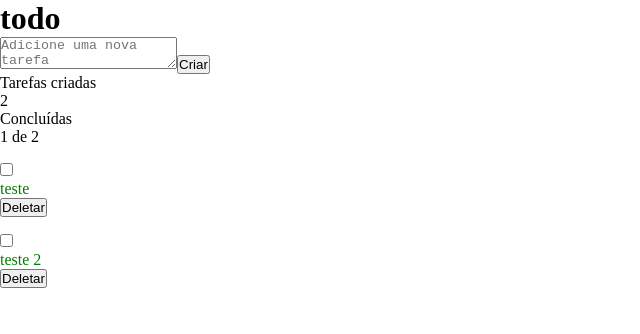
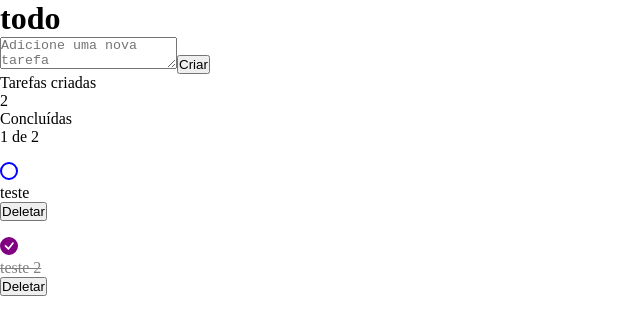
Before and after one commit to luccacodes/desafio-01-todolist, a React (Vite) app: page / in a window 1280 px wide. Shown: the top 334 px of the page, without its empty margins (0-640 px from the left). Built offline with nearby package versions, Linux system fonts and the light colour scheme.

Commit message:
Add complete task feature

```diff
--- a/package.json
+++ b/package.json
@@ -11,6 +11,7 @@
   "dependencies": {
     "react": "^18.2.0",
     "react-dom": "^18.2.0",
+    "react-icons": "^4.7.1",
     "uuid": "^9.0.0"
   },
   "devDependencies": {
--- a/src/App.tsx
+++ b/src/App.tsx
@@ -40,10 +40,29 @@ function App() {
     setTasks(tasksWithoutDeletedOne);
   }
 
+  function toggleTaskCompletedById(taskId: string) {
+    const newTasks = tasks.map(task => {
+      if (task.id === taskId) {
+        return {
+          ...task,
+          isCompleted: !task.isCompleted
+        }
+      } else {
+        return task;
+      }
+    })
+    setTasks(newTasks);
+  }
+
   return (
     <>
     <h1>todo</h1>
-    <TaskList onAddTask={addTask} onDeleteTask={deleteTaskById} tasks={tasks} />
+    <TaskList
+      tasks={tasks}
+      onAddTask={addTask}
+      onDeleteTask={deleteTaskById}
+      onCompleteTask={toggleTaskCompletedById}
+    />
     </>
   )
 }
--- a/src/components/Task.module.css
+++ b/src/components/Task.module.css
@@ -1,3 +1,28 @@
+.checkContainer {
+  min-width: 1.125rem;
+  height: 1.125rem;
+  background: none;
+  border: none;
+}
+
+.checkContainer div {
+  width: 100%;
+  height: 100%;
+  border: 2px solid blue;
+  border-radius: 50%;
+}
+
+.checkContainer svg {
+  width: 100%;
+  height: 100%;
+  color: purple;
+}
+
 .task {
   margin-top: 1rem;
 }
+
+p.textCompleted {
+  color: gray;
+  text-decoration: line-through;
+}
--- a/src/components/Task.tsx
+++ b/src/components/Task.tsx
@@ -1,25 +1,28 @@
 import { ChangeEvent, FormEvent, useState } from 'react'
 import { ITask } from '../App';
 import styles from './Task.module.css'
+import { BsFillCheckCircleFill } from 'react-icons/bs'
 
 interface TaskProps {
   task: ITask;
   onDeleteTask: (taskId: string) => void;
+  onCompleteTask: (taskId: string) => void;
 }
 
-export function Task({ task, onDeleteTask }: TaskProps) {
-  const [isCompleted, setIsCompleted] = useState(false);
+export function Task({ task, onDeleteTask, onCompleteTask }: TaskProps) {
+  // const [isCompleted, setIsCompleted] = useState(false);
+  // const strikethroughClass = isCompleted ? styles.strikethrough : '';
 
-  const strikethroughClass = isCompleted ? styles.strikethrough : '';
-
-  function handleTaskCompleted() {
-    setIsCompleted(true);
-  }
+  // function handleTaskCompleted() {
+  //   setIsCompleted(true);
+  // }
 
   return (
     <div className={styles.task}>
-      <input type="checkbox" defaultChecked={isCompleted} onClick={handleTaskCompleted}/>
-      <p className={`${strikethroughClass}`}>{task.title}</p>
+      <button className={styles.checkContainer} onClick={() => onCompleteTask(task.id)}>
+        {task.isCompleted ? <BsFillCheckCircleFill /> : <div />}
+      </button>
+      <p className={task.isCompleted ? styles.textCompleted : ''}>{task.title}</p>
       <button title="Deletar task" onClick={() => onDeleteTask(task.id)}>Deletar</button>
     </div>
   )
--- a/src/components/TaskList.module.css
+++ b/src/components/TaskList.module.css
@@ -1,5 +1,5 @@
 .taskList {
-  color: green;
+  color: black;
 }
 
 /* .task {
--- a/src/components/TaskList.tsx
+++ b/src/components/TaskList.tsx
@@ -7,9 +7,10 @@ interface TaskProps {
   tasks: ITask[];
   onAddTask: (taskTitle: string) => void;
   onDeleteTask: (taskId: string) => void;
+  onCompleteTask: (taskId: string) => void;
 }
 
-export function TaskList({ tasks, onAddTask, onDeleteTask }: TaskProps) {
+export function TaskList({ tasks, onAddTask, onDeleteTask, onCompleteTask }: TaskProps) {
   const [newTaskTitle, setNewTaskTitle] = useState('')
   // const [isCompleted, setIsCompleted] = useState(false);
   // const strikethroughClass = isCompleted ? styles.strikethrough : '';
@@ -51,7 +52,12 @@ export function TaskList({ tasks, onAddTask, onDeleteTask }: TaskProps) {
 
     <div className={styles.taskList}>
       {tasks.map(task => (
-        <Task key={task.id} task={task} onDeleteTask={onDeleteTask}/>
+        <Task
+          key={task.id}
+          task={task}
+          onDeleteTask={onDeleteTask}
+          onCompleteTask={onCompleteTask}
+        />
       ))}
     </div>
     </>
```
Also changed, not shown: 1 other file (tests, documents, lock files or other folders).
